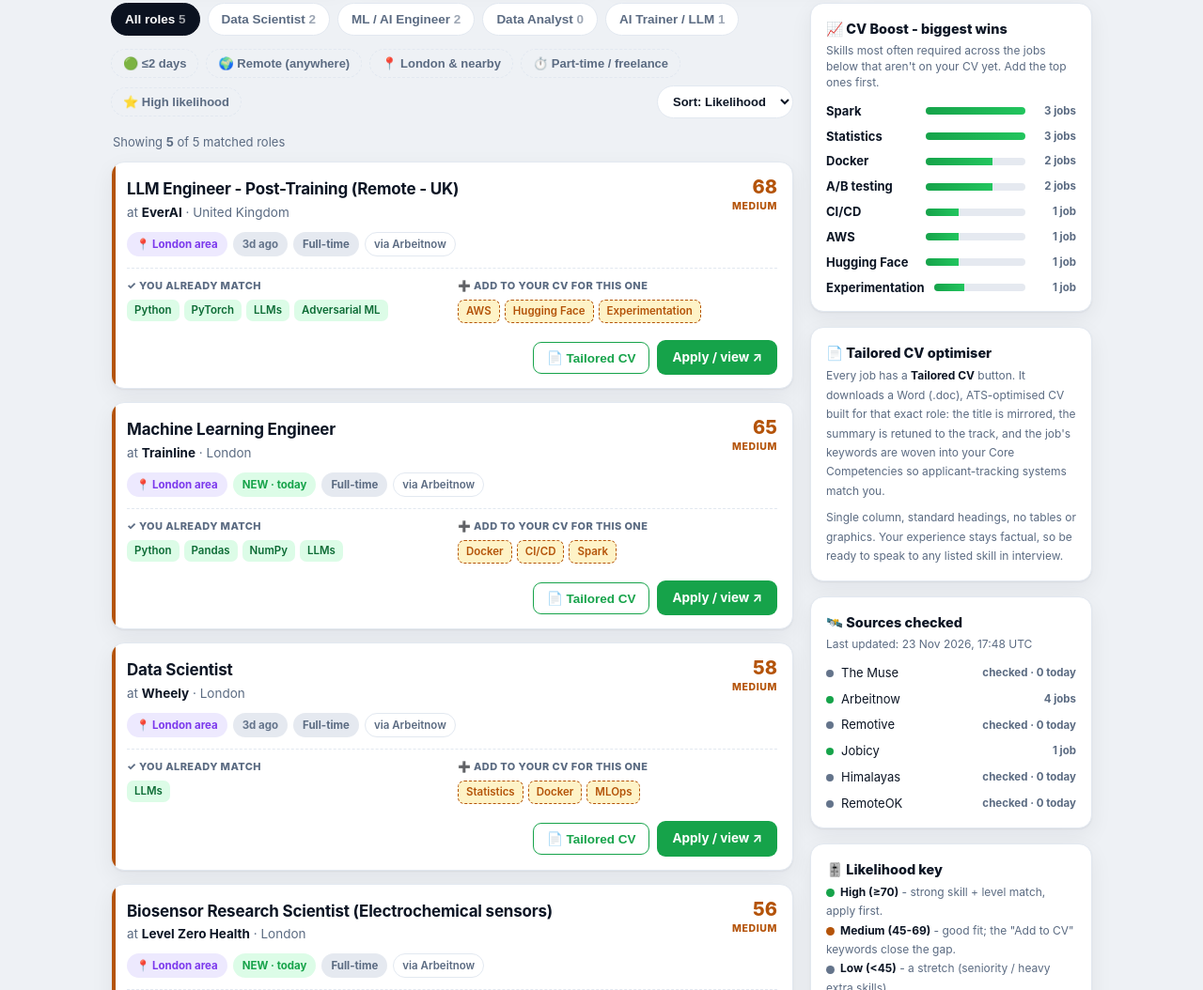
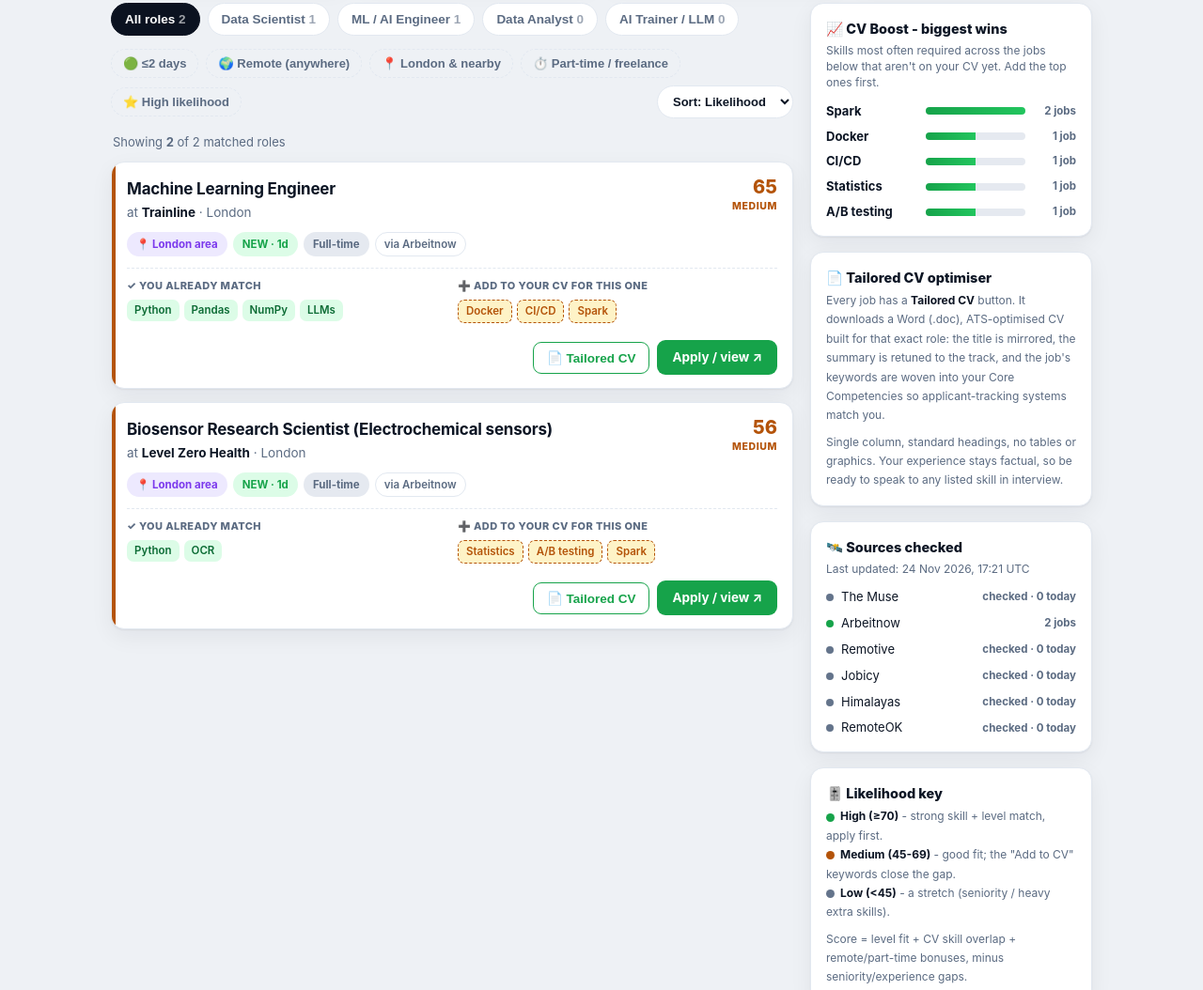
Before and after one commit to Azleem01/uk-job-tracker, a plain HTML site: page index.html in a window 1280 px wide. Shown: the part 474-1528 px from the top of the page at 94% size. Drawn offline with Linux system fonts and the light colour scheme.

Commit message:
Daily refresh: UK job listings 2026-11-24

```diff
--- a/index.html
+++ b/index.html
@@ -216,16 +216,13 @@
 
 <script>
 // ---- Data snapshot: generated 2026-08-02 from Indeed, Jooble, LinkedIn, Reed, aijobs.net (+Himalayas checked) ----
-const LAST_UPDATED = "23 Nov 2026, 17:48 UTC";
+const LAST_UPDATED = "24 Nov 2026, 17:21 UTC";
 const CV_SKILLS = ["Python","PyTorch","TensorFlow","scikit-learn","XGBoost","SQL","FastAPI","React","Next.js","Pandas","NumPy","LLMs","Adversarial ML","OCR","Data Viz"];
 
 // category: ds | mle | da | ai  ·  remote true=anywhere  ·  commutable true=London area
 const JOBS = [
-  {"t":"Machine Learning Engineer","co":"Trainline","loc":"London","cat":"mle","remote":false,"commutable":true,"type":"Full-time","posted":"today","age":0,"salary":"","src":"Arbeitnow","url":"https://www.arbeitnow.co.uk/jobs/companies/trainline/machine-learning-engineer-london-417945","like":65,"have":["Python","Pandas","NumPy","LLMs"],"add":["Docker","CI/CD","Spark"]},
-  {"t":"Biosensor Research Scientist (Electrochemical sensors)","co":"Level Zero Health","loc":"London","cat":"ds","remote":false,"commutable":true,"type":"Full-time","posted":"today","age":0,"salary":"","src":"Arbeitnow","url":"https://www.arbeitnow.co.uk/jobs/companies/level-zero-health/biosensor-research-scientist-electrochemical-sensors-london-208168","like":56,"have":["Python","OCR"],"add":["Statistics","A/B testing","Spark"]},
-  {"t":"LLM Engineer - Post-Training (Remote - UK)","co":"EverAI","loc":"United Kingdom","cat":"ai","remote":false,"commutable":true,"type":"Full-time","posted":"3 days ago","age":3,"salary":"","src":"Arbeitnow","url":"https://www.arbeitnow.co.uk/jobs/companies/everai/llm-engineer-post-training-remote-uk-united-kingdom-244005","like":68,"have":["Python","PyTorch","LLMs","Adversarial ML"],"add":["AWS","Hugging Face","Experimentation"]},
-  {"t":"Data Scientist","co":"Wheely","loc":"London","cat":"mle","remote":false,"commutable":true,"type":"Full-time","posted":"3 days ago","age":3,"salary":"","src":"Arbeitnow","url":"https://www.arbeitnow.co.uk/jobs/companies/wheely/data-scientist-london-170474","like":58,"have":["LLMs"],"add":["Statistics","Docker","MLOps"]},
-  {"t":"Data Scientist - Product Analytics","co":"Elevenlabs","loc":"Bulgaria, France, Germany, Hungary, Ital","cat":"ds","remote":true,"commutable":false,"type":"Full-time","posted":"3 days ago","age":3,"salary":"","src":"Jobicy","url":"https://jobicy.com/jobs/163454-data-scientist-product-analytics-2","like":56,"have":["Python","SQL"],"add":["Statistics","A/B testing","Spark"]}
+  {"t":"Machine Learning Engineer","co":"Trainline","loc":"London","cat":"mle","remote":false,"commutable":true,"type":"Full-time","posted":"1 day ago","age":1,"salary":"","src":"Arbeitnow","url":"https://www.arbeitnow.co.uk/jobs/companies/trainline/machine-learning-engineer-london-417945","like":65,"have":["Python","Pandas","NumPy","LLMs"],"add":["Docker","CI/CD","Spark"]},
+  {"t":"Biosensor Research Scientist (Electrochemical sensors)","co":"Level Zero Health","loc":"London","cat":"ds","remote":false,"commutable":true,"type":"Full-time","posted":"1 day ago","age":1,"salary":"","src":"Arbeitnow","url":"https://www.arbeitnow.co.uk/jobs/companies/level-zero-health/biosensor-research-scientist-electrochemical-sensors-london-208168","like":56,"have":["Python","OCR"],"add":["Statistics","A/B testing","Spark"]}
 ];
 
 // ---------------- Source coverage for footer (incl. checked-but-empty) ----------------
```
